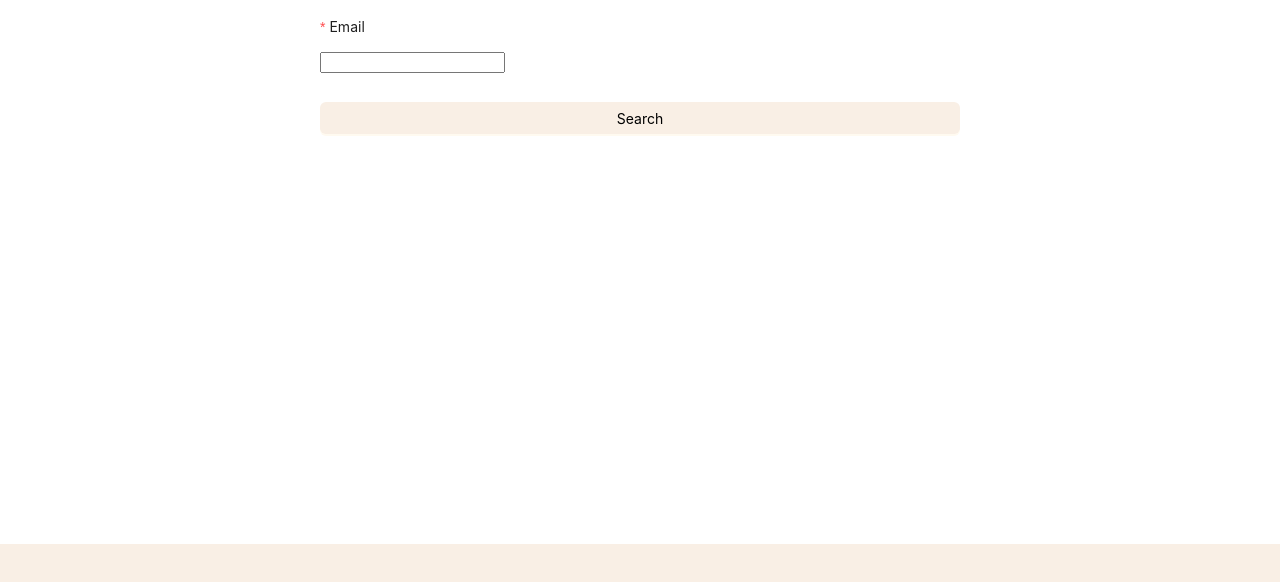
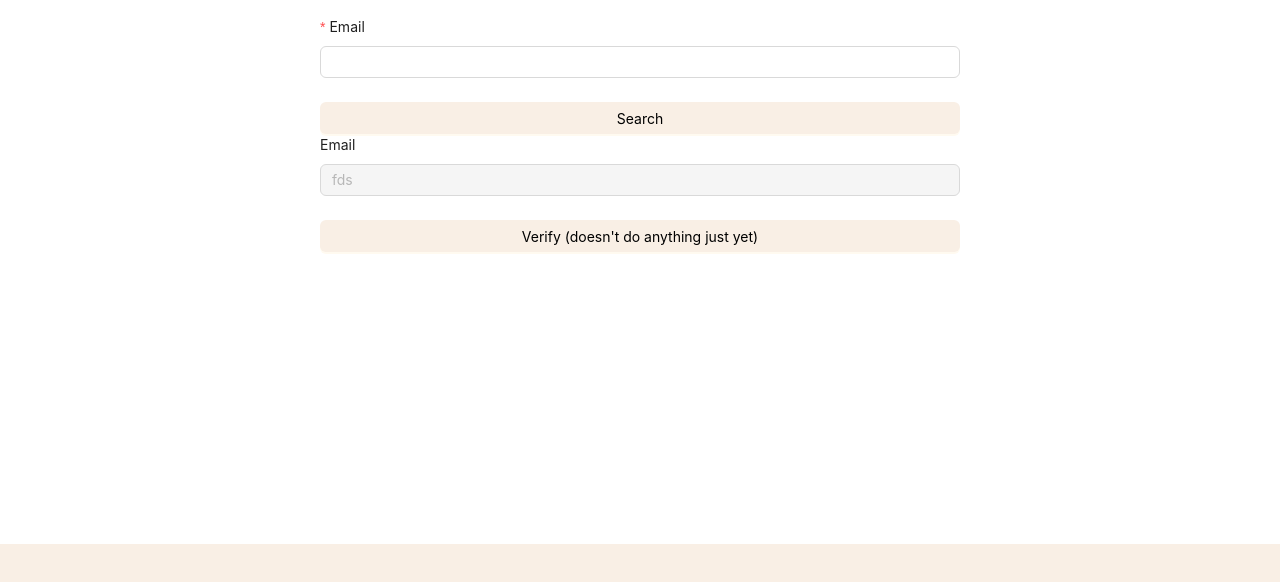
Before and after one commit to G-38-IngSoftware-2023-Unitn/Biblioclick, a Next.js app: page /user-verification in a window 1280 px wide. Shown: the top 582 px of the page. Built offline with nearby package versions, Linux system fonts and the light colour scheme.

Commit message:
non ricordo cosa faccia a dir la verita ma spero funzioni

```diff
--- a/app/(librarianpages)/user-verification/page.tsx
+++ b/app/(librarianpages)/user-verification/page.tsx
@@ -1,12 +1,11 @@
 "use client"
-import { Button, Form, message } from "antd";
+import { Button, Form, Input, Space, message } from "antd";
 import { getAntdFieldRequiredRule } from '@/app/helpers/validation';
 import axios from "axios";
 import { ReactElement, ReactNode, useEffect, useState } from "react";
-import User from "@/app/models/userModel";
-import UserInputEdit from "@/app/ui/userVerification/userInputEdit";
-import { error } from "console";
 import { ObjectId } from "mongodb";
+import UserVerificationCard from "@/app/ui/userVerification/userVerificationCard";
+import { EditOutlined } from "@ant-design/icons";
 
 interface userSearch {
     email: string;
@@ -24,45 +23,52 @@ interface userType {
     isActive: boolean;
 }
 
+interface userMiniType {
+    _id: string;
+}
+
 export default function userVerification() {
+//test
+    const onVerify = async (values: userMiniType) => {
+        try {
+            console.log(values);
+            await axios.post("/api/user-verification/verify-user", values).then((response) => {
+                console.log(response.data);
+            })
+        } catch (error: any) {
+            message.error(error.response.data.message);
+        }
+    }
+
+    //end test
+
+
 
     const [userData, setUserData] = useState<userType>();
 
-    const [dataComponent, setDataComponent] = useState<ReactNode>();
-
-    const onVerify = async (values: userType) => {
-        await axios.post("/api/user-verification/verify-user", values).then((response) => {
-            console.log(response.data);
-        }).catch(error => {
-            message.error(error.response.data.message);
-        })
-    }
+    const [dataComponent, setDataComponent] = useState<boolean>();
 
     useEffect(() => {
         if(userData){
-            console.log(JSON.stringify(userData?._id));
-            setDataComponent(
-                <Form layout='vertical' onFinish={onVerify}>
-                    <UserInputEdit name="email" label="Email" value={userData?.email}/>
-                    <UserInputEdit value={userData?.name} name="name" label="Name"/>
-                    <UserInputEdit value={userData?.surname} name="surname" label="Surname"/>
-                    <UserInputEdit value={userData?.codiceFiscale} name="codiceFiscale" label="Codice Fiscale"/>
-                    <p> Date of Birth: {JSON.stringify(userData?.dateOfBirth)} </p>
-                    <p> Created at: {JSON.stringify(userData?.createdAt)} </p>
-                    <p> Verified: {JSON.stringify(userData?.isVerified)} </p>
-                    <p> Active: {JSON.stringify(userData?.isActive)} </p>
-                    <Form.Item name="_id" className="hidden"><input type="hidden" value={JSON.stringify(userData?._id)}/></Form.Item>
-                    <Button htmlType="submit">
-                        Verify (doesn't do anything just yet)
-                    </Button>
-                </Form>
-            )
+            setDataComponent(true);
+            // setDataComponent(
+            //     <UserVerificationCard userData={userData}/>
+            // )
+            // setDataComponent (
+            //     <Form key={2} layout='vertical' onFinish={onVerify}>
+            //         <Form.Item name="_id" className="hidden"><input type="hidden" value={JSON.stringify(userData?._id)}/></Form.Item>
+            //         <Button type="primary" htmlType="submit" block className="text-black">
+            //             Verify (doesn't do anything just yet)
+            //         </Button>
+            //     </Form>
+            // )
         }
     }, [userData])
 
     const searchByEmail = async (values: userSearch) => {
 
         try{
+            console.log(values);
         await axios.post("/api/user-verification/search-user", values).then((response) => {
             setUserData(response.data.data);
         });
@@ -76,10 +82,10 @@ export default function userVerification() {
 
         <main>
 
-        <Form layout="vertical" onFinish={searchByEmail}>
+        <Form key={1} layout="vertical" onFinish={searchByEmail}>
 
             <Form.Item name="email" label="Email" rules={getAntdFieldRequiredRule("Please input the email to verify")}>
-                <input type='email' />
+                <Input type='email' />
             </Form.Item>
 
             <Button type="primary" htmlType="submit" block className="text-black">
@@ -88,7 +94,17 @@ export default function userVerification() {
 
         </Form>
 
-        {dataComponent}
+
+
+        <Form key={2} layout='vertical' onFinish={onVerify}>
+                <Form.Item name="_id" className="hidden"><input type="hidden" value="fiuhuih"/></Form.Item>
+                <Form.Item name="email" label="Email">
+                <Input defaultValue="fds" disabled type="text" />
+                </Form.Item>
+                <Button type="primary" htmlType="submit" block className="text-black">
+                    Verify (doesn't do anything just yet)
+                </Button>
+        </Form>
 
         </main>
     )
--- a/app/api/user-verification/verify-user/route.ts
+++ b/app/api/user-verification/verify-user/route.ts
@@ -29,7 +29,7 @@ export async function POST(request: NextRequest) {
             throw new Error("User doesn't exist");
         };
 
-        if(reqBody.name) findUser.data.name = reqBody.name;
+        if(reqBody.data) findUser.data.name = reqBody.name;
 
         return NextResponse.json({
             data: findUser,
--- a/app/ui/userVerification/userInputEdit.tsx
+++ b/app/ui/userVerification/userInputEdit.tsx
@@ -1,7 +1,6 @@
 import { Button, Form, Input, Space } from "antd"
 import { EditOutlined } from "@ant-design/icons"
 import { useState } from "react";
-import { getAntdFieldRequiredRule } from "@/app/helpers/validation";
 
 export default function UserInputEdit(props: any) {
 
--- /dev/null
+++ b/app/ui/userVerification/userVerificationCard.tsx
@@ -0,0 +1,82 @@
+//"use client"
+import { Button, Form, Input, Space, message } from "antd";
+import axios from "axios";
+import UserInputEdit from "@/app/ui/userVerification/userInputEdit";
+import { ObjectId } from "mongodb";
+import { useState } from "react";
+import { EditOutlined } from "@ant-design/icons";
+
+interface userType {
+    _id: ObjectId;
+    email: string;
+    name: string;
+    surname: string;
+    codiceFiscale: string;
+    dateOfBirth: Date;
+    createdAt: Date;
+    isVerified: boolean;
+    isActive: boolean;
+}
+
+interface userMiniType {
+    _id: ObjectId;
+    email: string;
+}
+
+export default function UserVerificationCard(props: any) {
+
+    const [inputDisabled, setInputDisabled] = useState(true);
+
+    const editButton = (
+        <Button className="float-right" icon={<EditOutlined/>} onClick={() => {
+            setInputDisabled(!inputDisabled);
+        }}>
+        </Button>
+    )
+
+    const onVerify = async (values: userMiniType) => {
+        try {
+            console.log(props.userData?._id);
+            await axios.post("/api/user-verification/verify-user", values).then((response) => {
+                console.log(response.data);
+            })
+        } catch (error: any) {
+            message.error(error.response.data.message);
+        }
+    }
+
+    return (
+        <Form layout='vertical' onFinish={onVerify}>
+            <Form.Item name="_id" className="hidden"><input type="hidden" value={props.userData?._id}/></Form.Item>
+            <Form.Item name="email" label="Email" rules={[{ required: !inputDisabled }]}>
+                <Space.Compact>
+                <Input defaultValue={props.userData?.email} disabled={inputDisabled} type="text" /> {editButton}
+                </Space.Compact>
+            </Form.Item>
+            <p> Date of Birth: {JSON.stringify(props.userData?.dateOfBirth)} </p>
+            <p> Created at: {JSON.stringify(props.userData?.createdAt)} </p>
+            <p> Verified: {JSON.stringify(props.userData?.isVerified)} </p>
+            <p> Active: {JSON.stringify(props.userData?.isActive)} </p>
+            <Button type="primary" htmlType="submit" block className="text-black">
+                Verify (doesn't do anything just yet)
+            </Button>
+        </Form>
+    )
+
+    return (
+        <Form layout='vertical' onFinish={onVerify}>
+            <Form.Item name="_id" className="hidden"><input type="hidden" value={props.userData?._id}/></Form.Item>
+            <UserInputEdit name="email" label="Email" value={props.userData?.email}/>
+            <UserInputEdit value={props.userData?.name} name="name" label="Name"/>
+            <UserInputEdit value={props.userData?.surname} name="surname" label="Surname"/>
+            <UserInputEdit value={props.userData?.codiceFiscale} name="codiceFiscale" label="Codice Fiscale"/>
+            <p> Date of Birth: {JSON.stringify(props.userData?.dateOfBirth)} </p>
+            <p> Created at: {JSON.stringify(props.userData?.createdAt)} </p>
+            <p> Verified: {JSON.stringify(props.userData?.isVerified)} </p>
+            <p> Active: {JSON.stringify(props.userData?.isActive)} </p>
+            <Button type="primary" htmlType="submit" block className="text-black">
+                Verify (doesn't do anything just yet)
+            </Button>
+        </Form>
+    )
+}
```
